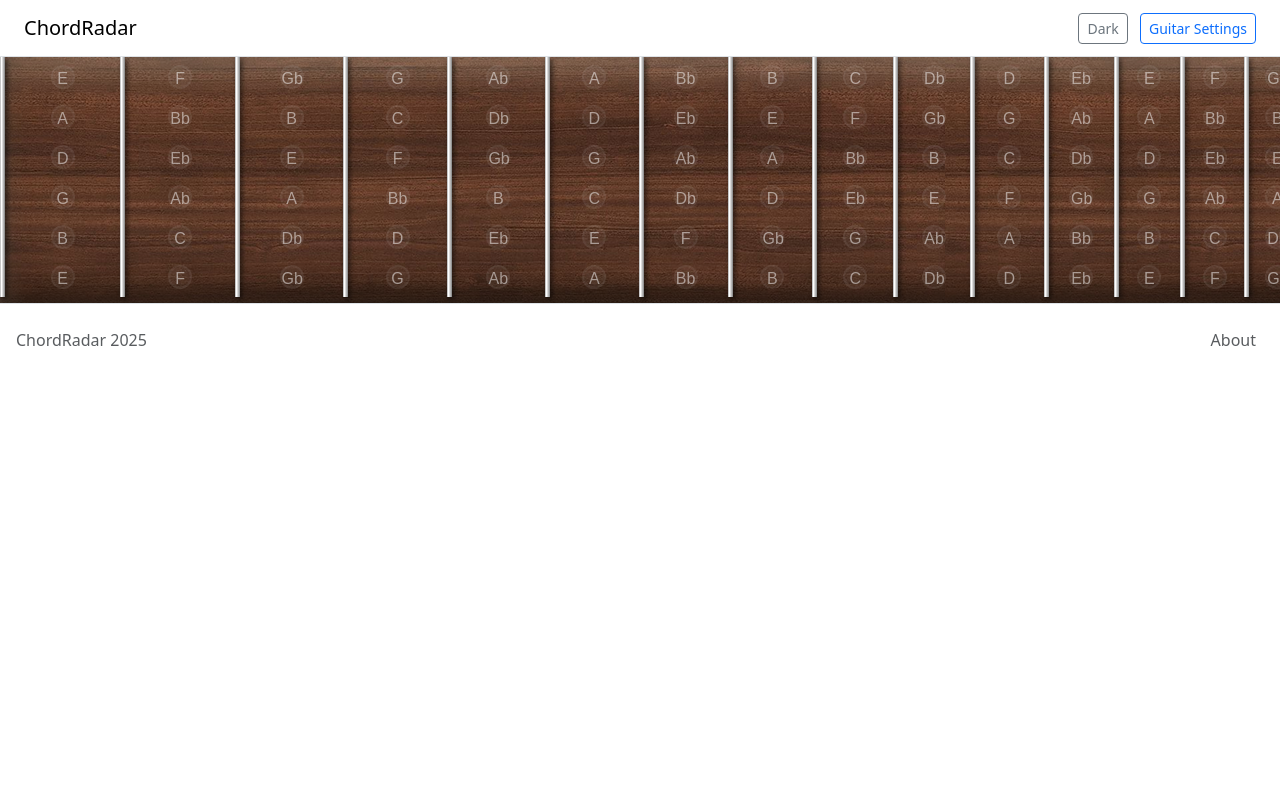
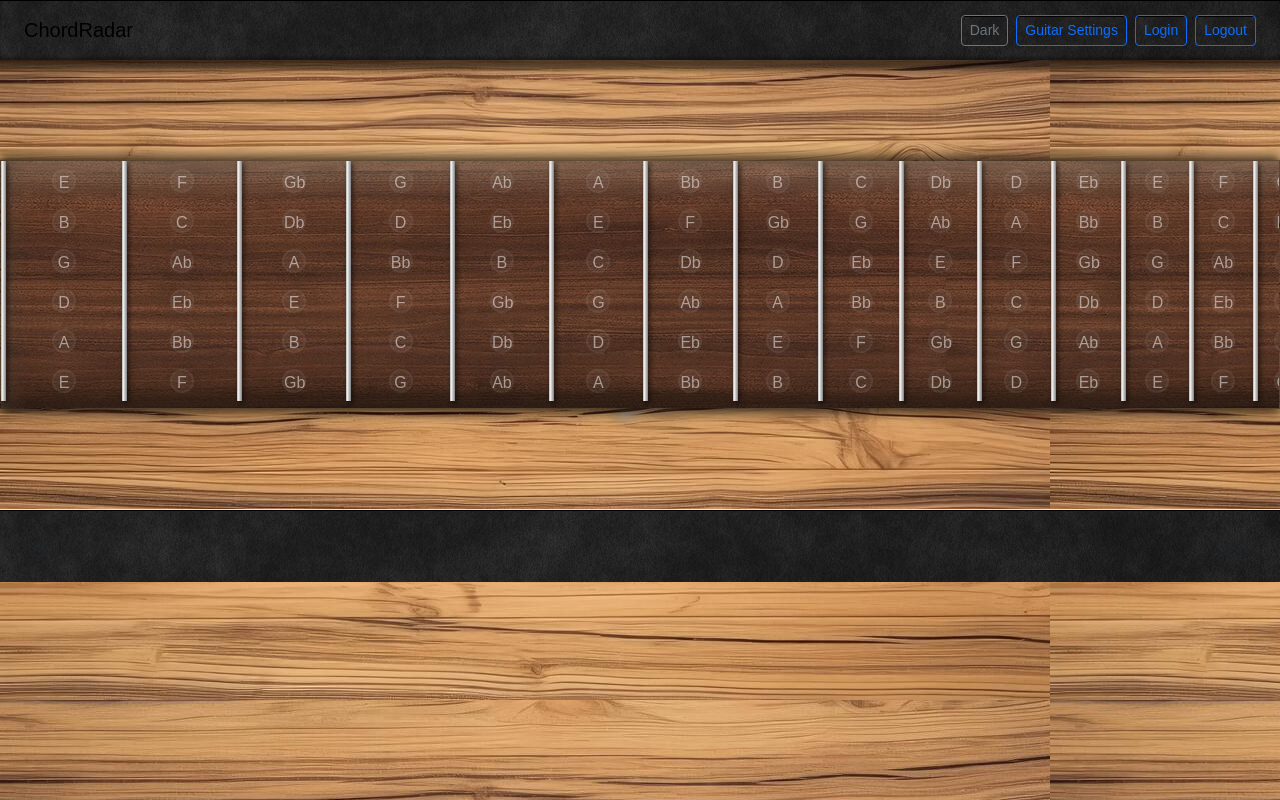
Before and after one commit to Kristofer-Aaron/ChordRadar, a PHP site: page / in a window 1280 px wide. Run offline with PHP 8.4, Linux system fonts and the light colour scheme.

Commit message:
Minor edits

```diff
--- a/assets/css/controls.css
+++ b/assets/css/controls.css
@@ -1,5 +1,4 @@
-
-/* Dropdown menu */
+/*
 
 .dropdown {
     position: relative;
@@ -61,3 +60,4 @@
     width: 100vw;
     height: 100vh;
 }
+ */
--- a/assets/css/fretboard.css
+++ b/assets/css/fretboard.css
@@ -1,8 +1,21 @@
 #fretboardWrapper {
   overflow-x: auto;
+  overflow-x: hidden;
   white-space: nowrap;
+  box-shadow: 0px -5px 10px rgba(0,0,0,0.6), 0px 5px 10px rgba(0,0,0,0.6);
+  border: 1px solid rgba(10, 10, 10, 0.6);
 }
 
+ /* Hide scrollbar for Chrome, Safari and Opera */
+#fretboardWrapper::-webkit-scrollbar {
+  display: none;
+}
+
+/* Hide scrollbar for IE, Edge and Firefox */
+#fretboardWrapper {
+  -ms-overflow-style: none;  /* IE and Edge */
+  scrollbar-width: none;  /* Firefox */
+}
 
 #fretboardContainer {
   margin: 0;
@@ -11,7 +24,6 @@
   width: fit-content;
   background-image: url("../images/wood1.png");
 }
-
 
 /*  */
 .fretboardColumn {
@@ -26,7 +38,7 @@
   height: 240px;
   margin: 0;
   padding: 0;
-  background-image: linear-gradient(to right, darkgray 0%, white 30%, gray 100%);
+  background-image: linear-gradient(to right, darkgray 0%, whitesmoke 25%, gray 100%);
   box-shadow: 2px 2px 5px rgba(0,0,0,0.6);
 }
 
--- a/assets/css/navbar.css
+++ b/assets/css/navbar.css
@@ -24,33 +24,14 @@
 overflow, animation, clip, etc.
 */
 
-
-/* nav {
-    position: sticky;
-    top: 0;
-    z-index: 128;
-    display: flex;
-
-    height: 40px;
-    margin: 0;
-    border-bottom: 1px solid var(--color-border);
-
-    background-color: var(--color-surface-1);
-
-    justify-content: space-between;
-    align-items: center;
-    padding: 8px;
-
-} */
-
-.nav-container {
-    display: flex;
+.navbar {
+    height: 60px;
+    box-shadow:
+        0px 5px 5px 5px rgba(0, 0, 0, 0.6),
+        0px -3px 3px 0px rgba(0, 0, 0, 0.3) inset;
+    border: none; /* Remove default border */
 }
 
-.nav-container[data-variant="left"] {
-    float: left;
+.navbar button {
+    background-image: url('./assets/images/grey-suede1.png');
 }
-
-.nav-container[data-variant="right"] {
-    float: right;
-}
--- a/assets/js/generate-fretboard.js
+++ b/assets/js/generate-fretboard.js
@@ -4,10 +4,11 @@
 const NotesSharp = ["C", "C#", "D", "D#", "E", "F", "F#", "G", "G#", "A", "A#", "B"];
 
 
+
 function generateFretboard(stringCount = 6, fretCount = 22) {
     const fretboardContainer = document.getElementById('fretboardContainer');
 
-    // html will be inserted into fretboardContainer, elements should be appended to this string
+    // html will be inserted into fretboardContainer, elements are to be appended to this string
     let html = '';
 
     // Constants for fret spacing calculation
@@ -21,7 +22,7 @@
         <div class="fret"></div>
         <div class="fretboardColumn" data-fret="${i}">`;
 
-        for (let j = 0; j < stringCount; j++) { // Repeat for every string
+        for (let j = stringCount - 1; j >= 0; j--) { // Repeat for every string
 
             // Variables for fret spacing calculation
             stringTuning = Tuning[j];
@@ -33,20 +34,19 @@
             html += `
             <div class="fretboardCell" style="width:${fretSpacing}px">
                 <input type="radio" name="s${j}" value="${i}" id="s${j}f${i}" class="fretboardRadio">
-
                 <label for="s${j}f${i}">
                     <div>${note}</div>
                 </label>
             </div>`;
         }
-        html += `
-        </div>
-        `;
+        html += `</div>`;
     }
     html += `</div>`;
 
     fretboardContainer.innerHTML = html;
 }
+
+
 
 function getRadioValues() {
     const radios = document.querySelectorAll('input.fretboardRadio');
@@ -57,9 +57,13 @@
     });
 }
 
+
+
 function alertValues(array) {
     console.log(array.join(" "));
 }
+
+
 
 // Toggle/uncheck radio buttons
 document.addEventListener('click', e => {
@@ -74,13 +78,17 @@
     }
 });
 
+
+
 // Horizontal scroll with mouse wheel
 document.addEventListener('wheel', e => {
     const container = document.getElementById('fretboardWrapper');
-    if (e.deltaY !== 0) {
+    if (e.deltaY !== 0 && container.matches(':hover')) {
         container.scrollLeft += e.deltaY;
         e.preventDefault();
     }
 });
 
+
+
 generateFretboard(6, 24);
--- a/index.php
+++ b/index.php
@@ -2,20 +2,22 @@
 <html lang="en">
 
 <head>
+    <!-- Bootstrap 5.3.8 link -->
+    <link href="https://cdn.jsdelivr.net/npm/bootstrap@5.3.8/dist/css/bootstrap.min.css" rel="stylesheet" integrity="sha384-sRIl4kxILFvY47J16cr9ZwB07vP4J8+LH7qKQnuqkuIAvNWLzeN8tE5YBujZqJLB" crossorigin="anonymous">
+
     <!-- Load head content from separate file !-->
     <?php require './partials/head.html' ?>
-
-    <!-- Bootstrap 5.3.8 link -->
-    <link href="https://cdn.jsdelivr.net/npm/bootstrap@5.3.8/dist/css/bootstrap.min.css" rel="stylesheet" integrity="sha384-sRIl4kxILFvY47J16cr9ZwB07vP4J8+LH7qKQnuqkuIAvNWLzeN8tE5YBujZqJLB" crossorigin="anonymous">
 </head>
 
-<body class="d-flex flex-column min-vh-100">
+<body class="d-flex flex-column min-vh-100" style=" background-image: url('assets/images/wood2.png');">
     <!-- Load navbar from separate file !-->
     <?php require './partials/navbar.html' ?>
 
-    <div id="fretboardWrapper">
-        <div id="fretboardContainer"></div>
-    </div>
+    <main style="margin: 100px 0px;">
+        <div id="fretboardWrapper">
+            <div id="fretboardContainer"></div>
+        </div>
+    </main>
 
     <?php require './partials/footer.html' ?>
 </body>
--- a/partials/footer.html
+++ b/partials/footer.html
@@ -1,4 +1,4 @@
-<footer class="d-flex flex-wrap justify-content-between align-items-center py-3 px-3 border-top">
+<footer class="d-flex flex-wrap justify-content-between align-items-center py-3 px-3 border-top"style="background-image: url('assets/images/grey-suede1.png');">
     <p class="col-md-4 mb-0 text-body-secondary">ChordRadar 2025</p>
 
     <ul class="nav col-md-4 justify-content-end">
--- a/partials/head.html
+++ b/partials/head.html
@@ -4,11 +4,11 @@
 <title>ChordRadar</title>
 <link rel="icon" href="assets/images/home-placeholder.svg"> <!-- Placeholder icon -->
 
-<!-- <link rel="stylesheet" href="assets/css/variables.css">
+<link rel="stylesheet" href="assets/css/variables.css">
 <link rel="stylesheet" href="assets/css/themes.css">
 
 <link rel="stylesheet" href="assets/css/style.css">
 <link rel="stylesheet" href="assets/css/navbar.css">
-<link rel="stylesheet" href="assets/css/controls.css"> -->
+<link rel="stylesheet" href="assets/css/controls.css">
 <link rel="stylesheet" href="assets/css/fretboard.css">
-<!-- <link rel="stylesheet" href="assets/css/footer.css"> -->
+<link rel="stylesheet" href="assets/css/footer.css">
--- a/partials/navbar.html
+++ b/partials/navbar.html
@@ -1,5 +1,5 @@
 
-<nav class="navbar navbar-expand-sm border-bottom px-4">
+<nav class="navbar navbar-expand-sm px-4" style="background-image: url('assets/images/grey-suede1.png');">
     <a class="navbar-brand" href="#">ChordRadar</a>
 
     <button class="navbar-toggler" type="button" data-toggle="collapse" data-target="#navbarsExample02" aria-controls="navbarsExample02" aria-expanded="false" aria-label="Toggle navigation">
@@ -12,10 +12,23 @@
                 <button id="theme-toggle" type="button" class="btn btn-outline-secondary btn-sm">
                     <span id="theme-toggle-label">Dark</span>
                 </button>
-                <button id="guitar-settings-btn" type="button" class="btn btn-outline-primary btn-sm ms-2">
+            </li>
+            <li class="nav-item">
+                <button class="btn btn-outline-primary btn-sm ms-2" id="guitar-settings-btn" type="button">
                     Guitar Settings
                 </button>
             </li>
+            <li class="nav-item">
+                <button class="btn btn-outline-primary btn-sm ms-2" id="login-btn" type="button">
+                    Login
+                </button>
+            </li>
+            <li class="nav-item">
+                <button class="btn btn-outline-primary btn-sm ms-2" id="logout-btn" type="button">
+                    Logout
+                </button>
+            </li>
+
 
         </ul>
     </div>
```
Also changed, not shown: assets/js/grip-to-chord.js (+9 -0 lines), assets/images/black-suede1.png (added), assets/images/grey-suede1.png (added), assets/images/wood2.png, login.php (added), register.php (added).
